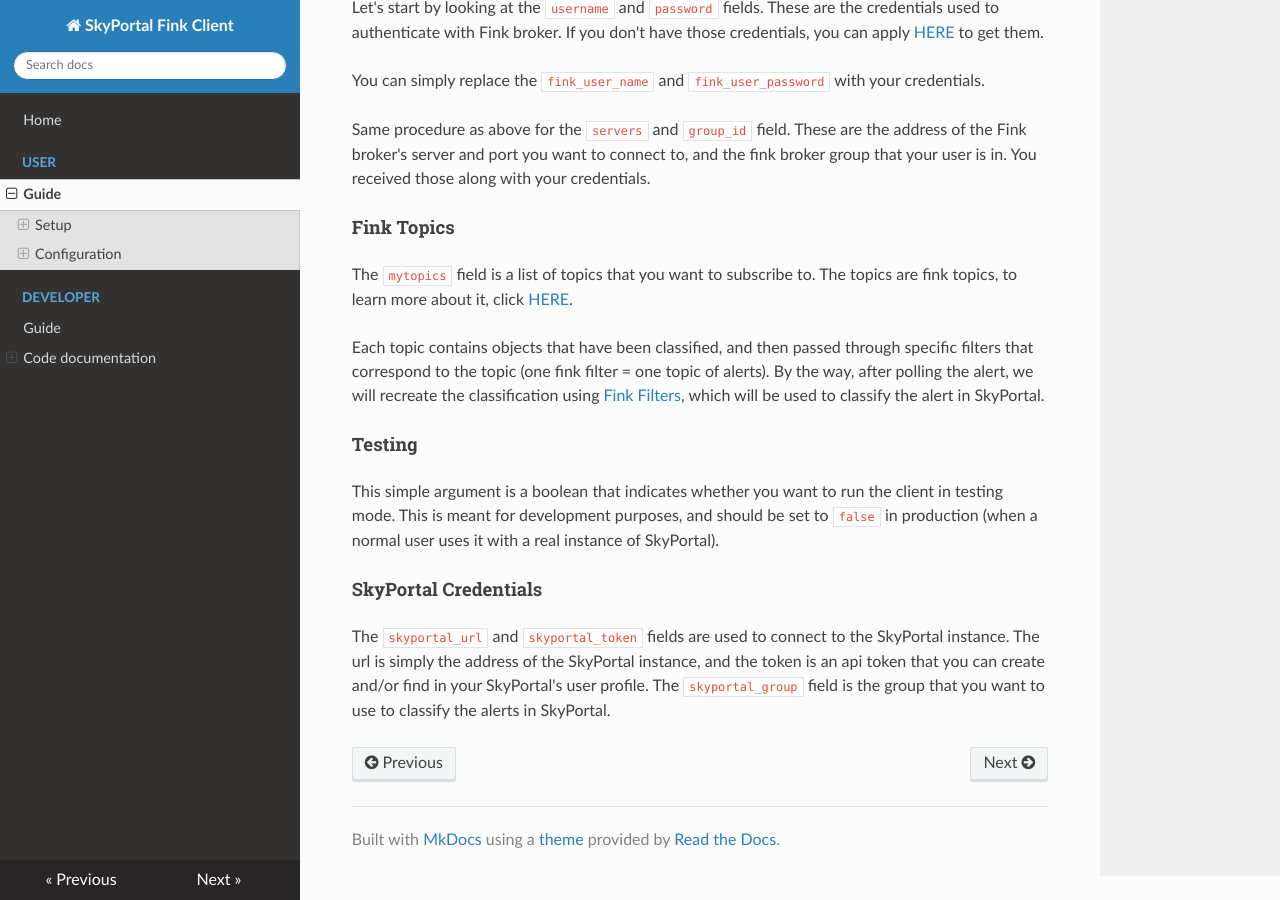
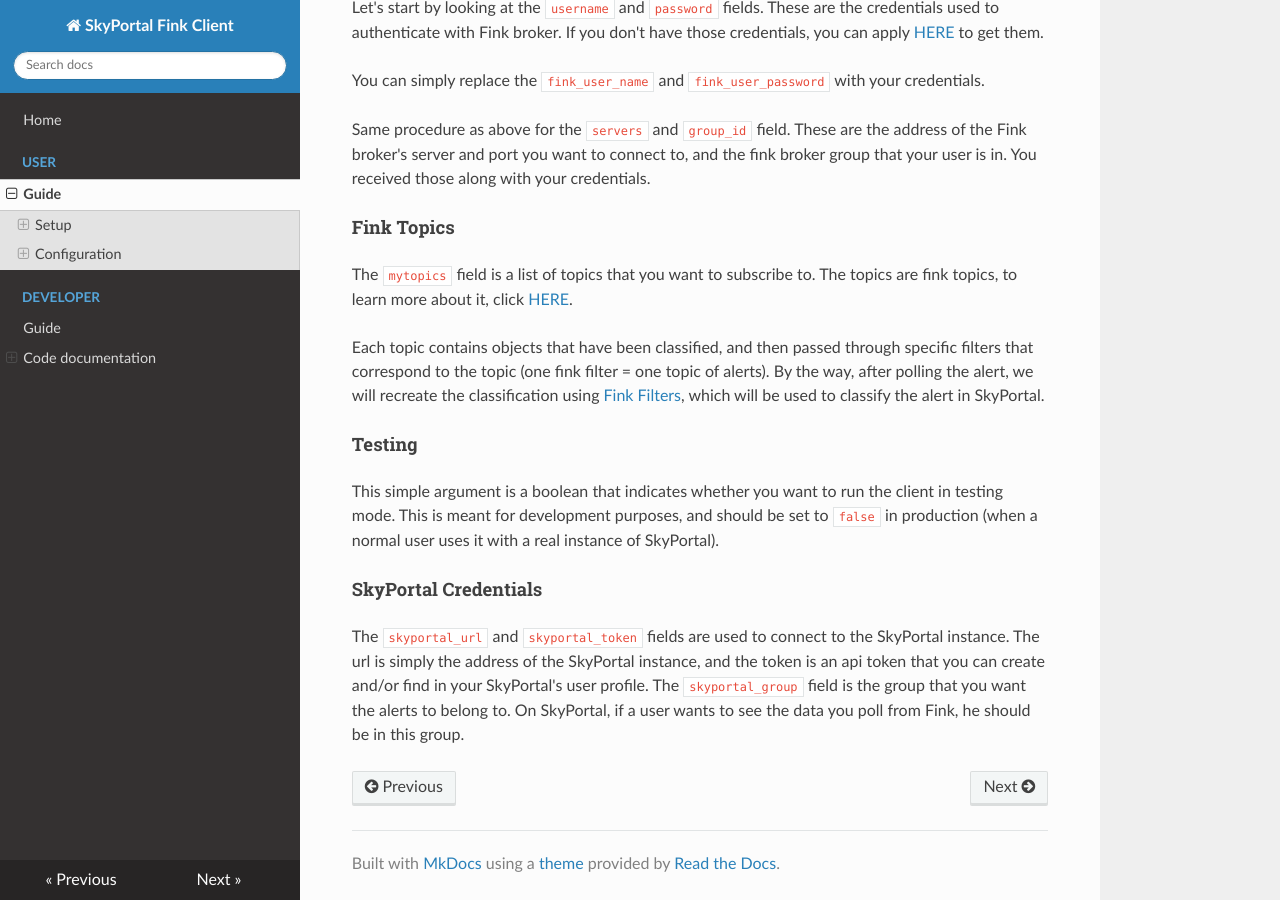
Before and after one commit to skyportal-contrib/skyportal-fink-client, an MkDocs documentation site: the page built from docs/user_guide/index.md, in a window 1280 px wide and 900 px high, scrolled down 1200 px. Built offline with MkDocs 1.6.1, drawn with Linux system fonts in a browser that asks for light colours; nearby versions of some CDN libraries.

Commit message:
added documentation to go with the new changes

```diff
--- a/docs/user_guide/index.md
+++ b/docs/user_guide/index.md
@@ -72,4 +72,4 @@
 #### SkyPortal Credentials
 
 The `skyportal_url` and `skyportal_token` fields are used to connect to the SkyPortal instance. The url is simply the address of the SkyPortal instance, and the token is an api token that you can create and/or find in your SkyPortal's user profile.
-The `skyportal_group` field is the group that you want to use to classify the alerts in SkyPortal.
+The `skyportal_group` field is the group that you want the alerts to belong to. On SkyPortal, if a user wants to see the data you poll from Fink, he should be in this group.
```
